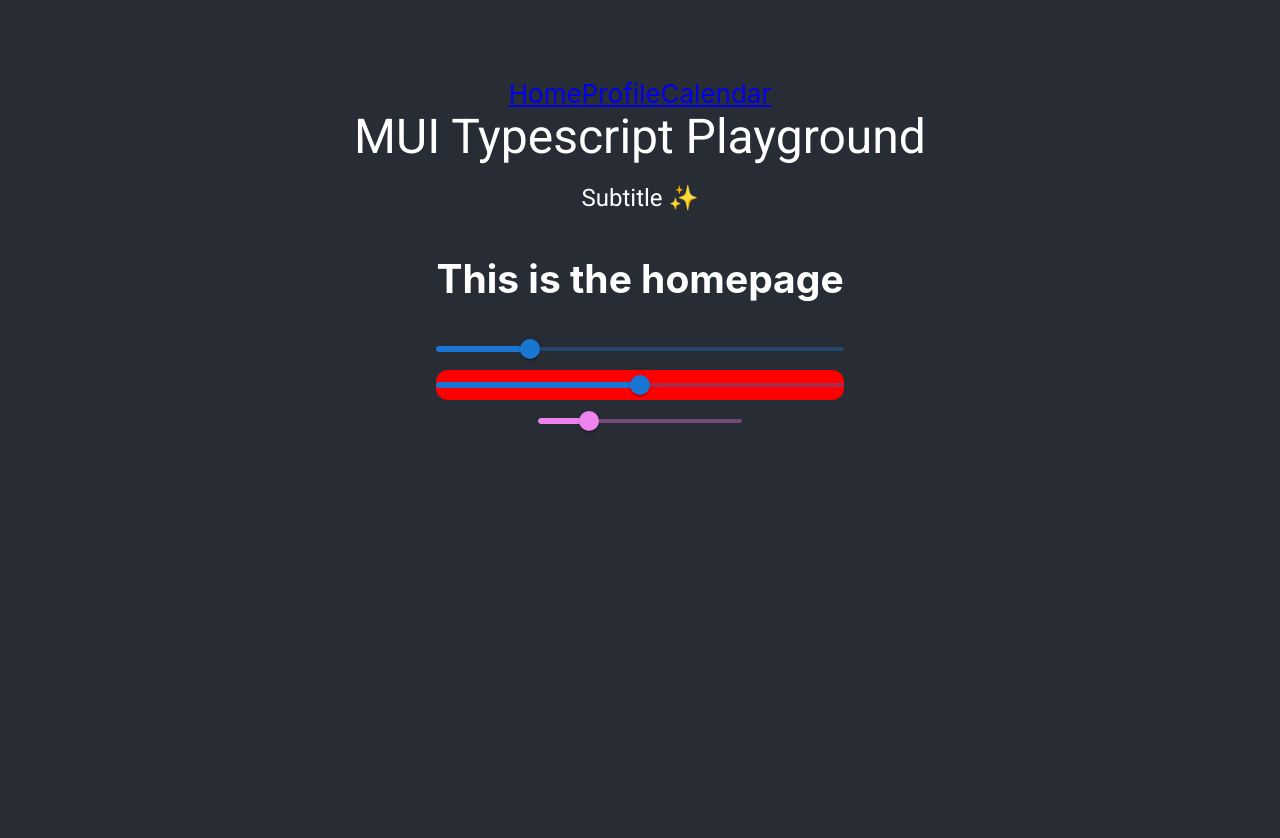
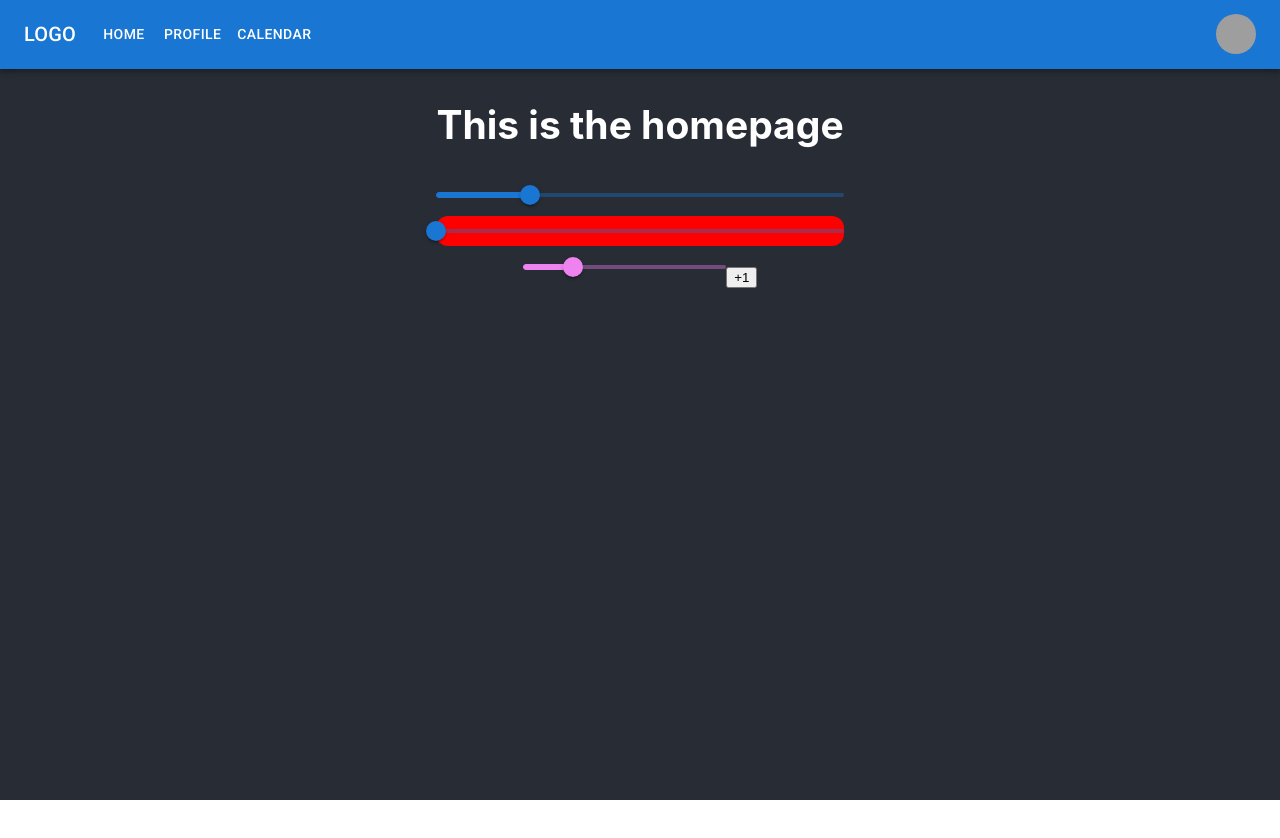
Before and after one commit to melansonS/habit-calendar, a React (Create React App) app: page / in a window 1280 px wide. Shown: the top 838 px of the page. After the commit the page ends 800 px from the top, so only its background shows below. Built offline with nearby package versions, Linux system fonts and the light colour scheme; grey boxes are pictures that could not be loaded.

Commit message:
mui exploration, navbar basics

```diff
--- a/package.json
+++ b/package.json
@@ -5,6 +5,7 @@
   "dependencies": {
     "@emotion/react": "^11.7.1",
     "@emotion/styled": "^11.6.0",
+    "@mui/icons-material": "^5.3.1",
     "@mui/material": "^5.3.1",
     "@mui/styled-engine-sc": "^5.3.0",
     "@testing-library/jest-dom": "^5.16.1",
--- a/src/App.css
+++ b/src/App.css
@@ -12,7 +12,6 @@
   align-items: center;
   font-size: calc(10px + 2vmin);
   color: white;
-  padding-top: 3em;
   text-align: center;
 }
 
--- a/src/components/navBar.tsx
+++ b/src/components/navBar.tsx
@@ -1,17 +1,149 @@
-import React from 'react';
+import React, { useState } from 'react';
 import { Link } from 'react-router-dom';
-import { Typography } from '@mui/material';
+import AppBar from '@mui/material/AppBar';
+import Box from '@mui/material/Box';
+import Toolbar from '@mui/material/Toolbar';
+import IconButton from '@mui/material/IconButton';
+import Typography from '@mui/material/Typography';
+import Menu from '@mui/material/Menu';
+import MenuIcon from '@mui/icons-material/Menu';
+import Container from '@mui/material/Container';
+import Avatar from '@mui/material/Avatar';
+import Button from '@mui/material/Button';
+import Tooltip from '@mui/material/Tooltip';
+import MenuItem from '@mui/material/MenuItem';
+
+const pages = [
+  { name: 'Home', location: '' },
+  { name: 'Profile', location: 'profile' },
+  { name: 'Calendar', location: 'calendar' },
+];
+const settings = ['Profile', 'Account', 'Dashboard', 'Logout'];
 
 function NavBar() {
+  const [anchorElNav, setAnchorElNav] = useState<HTMLButtonElement | null>(null);
+  const [anchorElUser, setAnchorElUser] = useState<HTMLButtonElement | null>(null);
+
+  const handleOpenNavMenu = (event: React.MouseEvent<HTMLButtonElement, MouseEvent>) => {
+    setAnchorElNav(event?.currentTarget);
+  };
+  const handleOpenUserMenu = (event: React.MouseEvent<HTMLButtonElement, MouseEvent>) => {
+    setAnchorElUser(event?.currentTarget);
+  };
+
+  const handleCloseNavMenu = () => {
+    setAnchorElNav(null);
+  };
+
+  const handleCloseUserMenu = () => {
+    setAnchorElUser(null);
+  };
+
   return (
-    <header className="App-header">
-      <Link to="/">Home</Link>
-      <Link to="/profile">Profile</Link>
-      <Link to="/calendar">Calendar</Link>
-      <Typography variant="h3" gutterBottom>MUI Typescript Playground</Typography>
-      <Typography variant="h5" gutterBottom>Subtitle ✨</Typography>
-    </header>
+    <AppBar position="static">
+      <Container maxWidth="xl">
+        <Toolbar disableGutters>
+          <Typography
+            variant="h6"
+            noWrap
+            component="div"
+            sx={{ mr: 2, display: { xs: 'none', md: 'flex' } }}
+          >
+            LOGO
+          </Typography>
+
+          <Box sx={{ flexGrow: 1, display: { xs: 'flex', md: 'none' } }}>
+            <IconButton
+              size="large"
+              aria-label="account of current user"
+              aria-controls="menu-appbar"
+              aria-haspopup="true"
+              onClick={handleOpenNavMenu}
+              color="inherit"
+            >
+              <MenuIcon />
+            </IconButton>
+            <Menu
+              id="menu-appbar"
+              anchorEl={anchorElNav}
+              anchorOrigin={{
+                vertical: 'bottom',
+                horizontal: 'left',
+              }}
+              keepMounted
+              transformOrigin={{
+                vertical: 'top',
+                horizontal: 'left',
+              }}
+              open={Boolean(anchorElNav)}
+              onClose={handleCloseNavMenu}
+              sx={{
+                display: { xs: 'block', md: 'none' },
+              }}
+            >
+              {pages.map((page) => (
+                <MenuItem key={page.name} onClick={handleCloseNavMenu}>
+
+                  <Typography textAlign="center">
+                    <Link to={`/${page.location}`}>{page.name}</Link>
+
+                  </Typography>
+                </MenuItem>
+              ))}
+            </Menu>
+          </Box>
+          <Typography
+            variant="h6"
+            noWrap
+            component="div"
+            sx={{ flexGrow: 1, display: { xs: 'flex', md: 'none' } }}
+          >
+            LOGO
+          </Typography>
+          <Box sx={{ flexGrow: 1, display: { xs: 'none', md: 'flex' } }}>
+            {pages.map((page) => (
+              <Button
+                key={page.name}
+                onClick={handleCloseNavMenu}
+                sx={{ my: 2, color: 'white', display: 'block' }}
+              >
+                {page.name}
+              </Button>
+            ))}
+          </Box>
+
+          <Box sx={{ flexGrow: 0 }}>
+            <Tooltip title="Open settings">
+              <IconButton onClick={handleOpenUserMenu} sx={{ p: 0 }}>
+                <Avatar alt="Remy Sharp" src="/static/images/avatar/2.jpg" />
+              </IconButton>
+            </Tooltip>
+            <Menu
+              sx={{ mt: '45px' }}
+              id="menu-appbar"
+              anchorEl={anchorElUser}
+              anchorOrigin={{
+                vertical: 'top',
+                horizontal: 'right',
+              }}
+              keepMounted
+              transformOrigin={{
+                vertical: 'top',
+                horizontal: 'right',
+              }}
+              open={Boolean(anchorElUser)}
+              onClose={handleCloseUserMenu}
+            >
+              {settings.map((setting) => (
+                <MenuItem key={setting} onClick={handleCloseUserMenu}>
+                  <Typography textAlign="center">{setting}</Typography>
+                </MenuItem>
+              ))}
+            </Menu>
+          </Box>
+        </Toolbar>
+      </Container>
+    </AppBar>
   );
 }
-
 export default NavBar;
--- a/src/components/styledComponentTests.tsx
+++ b/src/components/styledComponentTests.tsx
@@ -1,4 +1,4 @@
-import React from 'react';
+import React, { useState } from 'react';
 
 import ControlledSlyder from '@mui/material/Slider';
 import { styled } from '@mui/material/styles';
@@ -30,11 +30,23 @@ const CustomSliderTwo = styled(ControlledSlyder, {
 );
 
 export default function StyledComponentTests() {
+  const [sliderValue, setSliderValue] = useState(0);
+
+  const updateSliderValue = () => {
+    setSliderValue(sliderValue + 1);
+  };
+
   return (
     <div>
       <ControlledSlyder defaultValue={23} />
-      <CustomSlider defaultValue={50} />
+      <CustomSlider
+        value={sliderValue}
+        onChange={(e, newValue) => {
+          setSliderValue(newValue as number);
+        }}
+      />
       <CustomSliderTwo defaultValue={25} $customColor="violet" />
+      <button type="button" onClick={updateSliderValue}>+1</button>
     </div>
   );
 }
```
Also changed, not shown: 1 other file (tests, documents, lock files or other folders).
